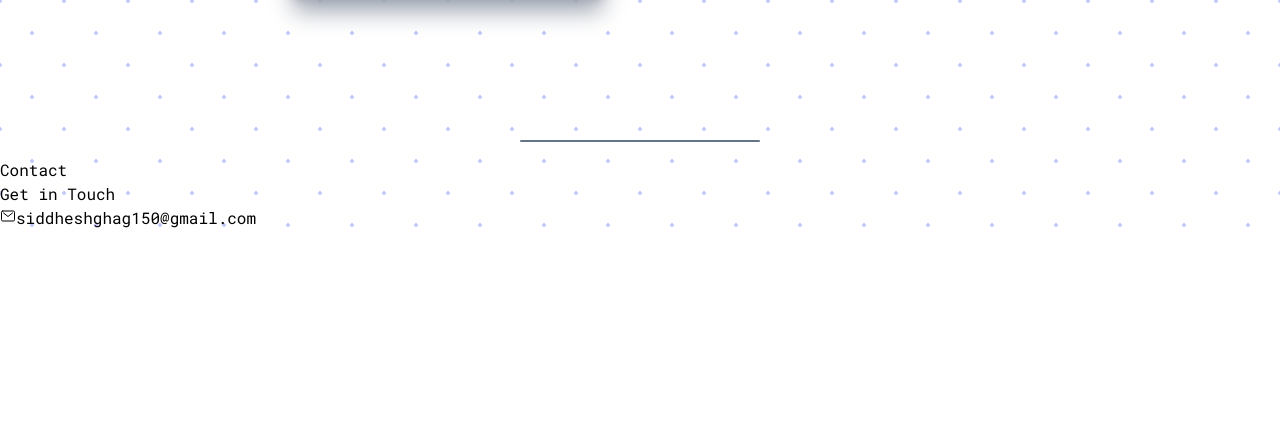
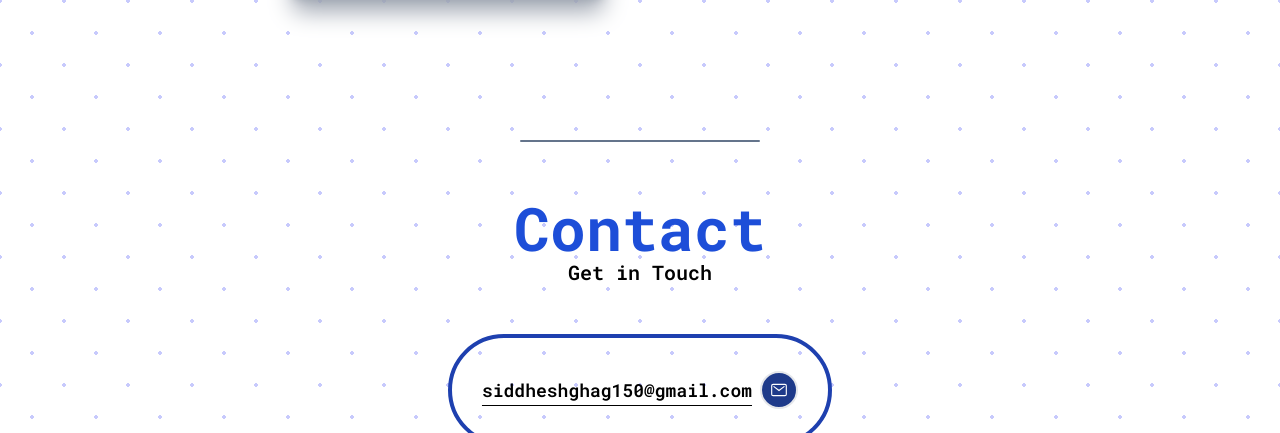
Before and after one commit to Slayer-X164/MyPortfolio, a website: page src/index.html in a window 1280 px wide. Shown: the part 2367-2800 px from the top of the page. Before the commit the page ends 2597 px from the top, so only its background shows below. Drawn offline with nearby package versions, Linux system fonts and the light colour scheme.

Commit message:
contact and footer done

```diff
--- a/src/index.html
+++ b/src/index.html
@@ -72,7 +72,7 @@
           <li>
             <a
               class="text-2xl border-b-4 rounded-md md:border-0 border-blue-600 font-normal hover:underline-offset-[20px] hover:text-gray-500 md:hover:underline md:hover:underline-o hover:ease-in-out hover:duration-200 uppercase"
-              href="#"
+              href="#Contact"
               ><i class="ri-mail-line mr-2 md:hidden"></i>Contacts</a
             >
           </li>
@@ -104,12 +104,13 @@
         <h2 class="font-bold text-blue-600 md:text-3xl text-2xl">
           Frontend developer
         </h2>
-        <div class="">
-          <button
+        <div class="w-auto h-auto py-6 md:py-9">
+          <a
+            href="#Contact"
             class="bg-blue-700 px-10 py-2 my-4 md:px-12 md:py-4 md:text-2xl rounded-full text-white text-lg hover:bg-blue-500 font shadow-lg shadow-blue-700"
           >
             Contact
-          </button>
+          </a>
         </div>
         <div class="py-4 flex w-full justify-center gap-3">
           <i
@@ -264,12 +265,39 @@
       <div class="w-60 h-[2px] rounded-lg bg-slate-500"></div>
     </div>
     <!-- COntact section -->
-    <section id="Contact" class="">
-      <p>Contact</p>
-      <p>Get in Touch</p>
-      <div>
-        <a href="https://mail.google.com/mail/u/0/#inbox?compose=GTvVlcSHxwHFJSPlbMbfsXzctkzklqbHSrFKPBsXqzFFCWWGTmvqrMgWTZFrvGjhQTGnvJXsDlnWS"><ion-icon name="mail-outline"></ion-icon>siddheshghag150@gmail.com</a>
+    <section id="Contact" class="h-[65%]">
+      <p
+        class="text-center pt-4 font-bold text-blue-700 text-3xl md:text-6xl md:mt-6"
+      >
+        Contact
+      </p>
+      <p class="text-sm font-semibold text-center pb-4 md:text-xl md:mb-8">
+        Get in Touch
+      </p>
+      <div
+        id="wrapper"
+        class="w-full h-auto display flex justify-center items-center px-6"
+      >
+        <div
+          class="w-96 h-28 flex justify-center items-center mb-16 border-4 p-2 border-blue-800 rounded-full"
+        >
+          <a
+            href="mailto:siddheshghag150@gmail.com"
+            class="font-semibold text-lg underline underline-offset-8 hover:text-blue-700"
+            >siddheshghag150@gmail.com</a
+          >
+          <ion-icon
+            name="mail-outline"
+            class="text-lg border-2 rounded-full bg-blue-900 p-2 text-white ml-2"
+          ></ion-icon>
+        </div>
       </div>
+    </section>
+    <!-- footer -->
+    <section class="w-full h-16 flex justify-center items-center ">
+      <p class="text-center font-light text-base">
+        Copyright	&copy; 2023 Siddhesh Ghag All Rights Reserved.
+      </p>
     </section>
 
     <script>
```
Also changed, not shown: src/output.css.
